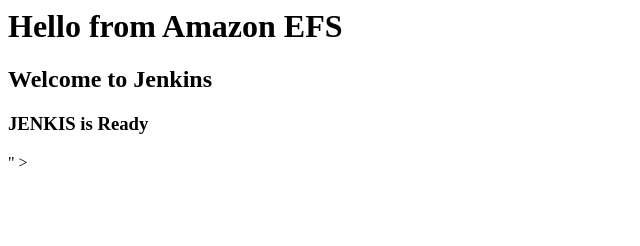
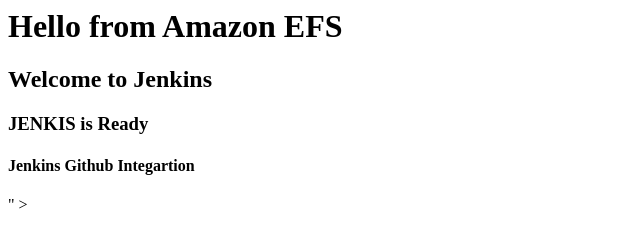
Before and after one commit to MahendraY-sys/Project1, a plain HTML site: page index.html in a window 1280 px wide. Shown: the whole page, without its empty margins (0-640 px from the left). Drawn offline with Linux system fonts and the light colour scheme.

Commit message:
modified index.html

```diff
--- a/index.html
+++ b/index.html
@@ -2,4 +2,5 @@
 <h1>Hello from Amazon EFS</h1>
 <h2>Welcome to Jenkins</h2>
 <h3>JENKIS is Ready </h3>
+<h4>Jenkins Github Integartion </h4>
 </html>" >
```
